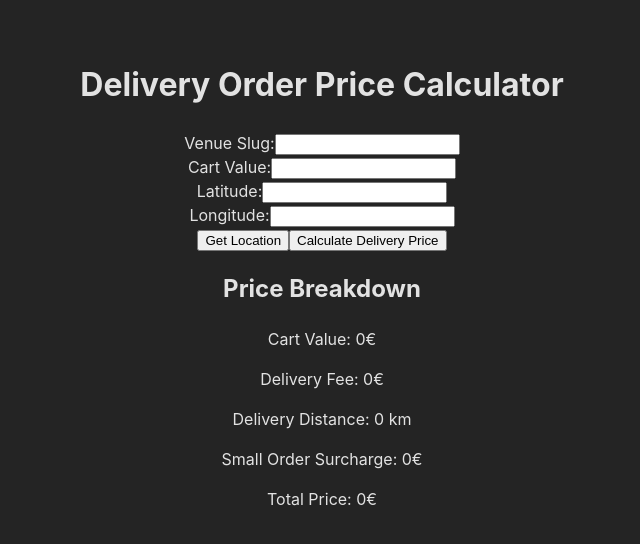
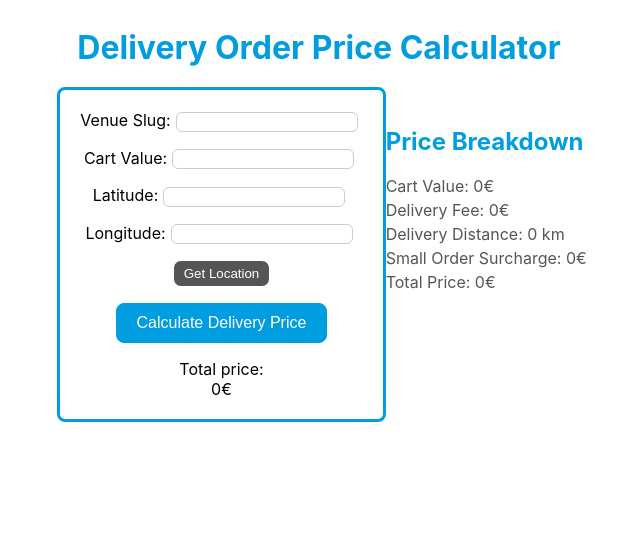
Before and after one commit to ito-miyuki/delivery-order-price-calculator, a React (Vite) app: page / in a window 1280 px wide. Shown: the top 544 px of the page, without its empty margins (318-958 px from the left). Built offline with nearby package versions, Linux system fonts and the light colour scheme.

Commit message:
added basic styling

```diff
--- a/src/App.css
+++ b/src/App.css
@@ -1,10 +1,24 @@
 #root {
   max-width: 1280px;
   margin: 0 auto;
-  padding: 2rem;
-  text-align: center;
+  padding: 0px;
+  background-color: white;
+  display: flex;
+  flex-direction: column;
+  align-items: center;
+  /* height: 100vh; */
 }
 
+h1 {
+  color: #009de0;
+  margin: 20px;
+}
+
+.wrapper {
+  display: flex;
+  justify-content: space-between;
+  width: 100%;
+}
 
 /* @keyframes logo-spin {
   from {
@@ -15,8 +29,8 @@
   }
 } */
 
-@media (prefers-reduced-motion: no-preference) {
-  a:nth-of-type(2) .logo {
-    animation: logo-spin infinite 20s linear;
+@media only screen and (max-width: 768px) {
+  .wrapper {
+    flex-direction: column;
   }
 }
--- a/src/App.tsx
+++ b/src/App.tsx
@@ -32,6 +32,7 @@ function App() {
             <header>
                 <h1>Delivery Order Price Calculator</h1>
             </header>
+            <div className='wrapper'>
                 <Form
                     venue={venue}
                     setVenue={setVenue}
@@ -43,6 +44,7 @@ function App() {
                     setLongitude={setLongitude}
                     // setOrderMinimum={setOrderMinimum}
                     updateFeesState={updateFeesState}
+                    total={total}
                 />
                 <DeliveryPrice
                     cartValue={cartValue}
@@ -51,6 +53,7 @@ function App() {
                     surcharge={surcharge}
                     total={total}
                 />
+            </div>
         </div>
     );
 }
--- /dev/null
+++ b/src/components/DeliveryPrice.css
@@ -0,0 +1,13 @@
+.delivery-price-container {
+    margin: 20px auto;
+}
+
+h2 {
+    color: #009de0;;
+}
+
+.delivery-price-container p {
+    margin: 4px 0;
+    font-size: 16px;
+    color: #555;
+}
--- a/src/components/DeliveryPrice.tsx
+++ b/src/components/DeliveryPrice.tsx
@@ -1,3 +1,5 @@
+import "./DeliveryPrice.css"
+
 type DeliveryPriceProps = {
     cartValue: number | null;
     deliveryFee: number;
@@ -14,7 +16,7 @@ function DeliveryPrice({
     total,
 }: DeliveryPriceProps) {
     return (
-        <div>
+        <div className="delivery-price-container">
             <h2>Price Breakdown</h2>
             <p>Cart Value: {cartValue ?? 0}€</p>
             <p>Delivery Fee: {deliveryFee}€</p>
--- /dev/null
+++ b/src/components/Form.css
@@ -0,0 +1,91 @@
+.form-container {
+    background-color: white;
+    border: solid;
+    border-color: rgba(0,157,224);
+    border-width: medium;
+    border-radius: 8px;
+    display: flex;
+    justify-content: center;
+    height: auto;
+    width: auto;
+    max-width: 600px;
+}
+
+.form{
+    display: flex;
+    flex-direction: column;
+    align-items: center;
+    padding: 20px;
+    gap: 16px;
+}
+
+input {
+    padding: 1.5px;
+    border-radius: 6px;
+    border: 1px solid #ccc;
+    margin-left: 5px;
+    margin-right: 5px;
+}
+
+.delivery-price {
+    text-align: center;
+    display: flex;
+    flex-direction: column;
+}
+
+button {
+    border: 1px solid;
+    border-radius: 8px;
+    color: white;
+    cursor: pointer;
+}
+
+.submit-button {
+    background-color: rgba(0,157,224);
+    border: 1px solid;
+    border-color: rgba(0,157,224);
+    border-radius: 8px;
+    color: white;
+    padding: 10px 20px;
+    font-size: 16px;
+    font-weight: 500;
+}
+
+.location-button {
+    background-color: rgba(85,85,85);
+    padding: 5px 10px;
+}
+
+
+.submit-button:hover {
+    background-color: rgba(0,157,224,0.8);
+    transform: scale(1.05);
+}
+
+.location-button:hover {
+    background-color: rgba(85,85,85,0.8);
+    transform: scale(1.05);
+}
+
+
+@media only screen and (max-width: 768px) {
+
+    .form{
+        padding: 20px;
+        gap: 16px;
+    }
+
+    input {
+        padding: 1.5px;
+        border-radius: 6px;
+        border: 1px solid #ccc;
+        margin-left: 5px;
+        margin-right: 5px;
+    }
+
+    .delivery-price {
+        text-align: center;
+        display: flex;
+        flex-direction: column;
+    }
+}
--- a/src/components/Form.tsx
+++ b/src/components/Form.tsx
@@ -2,6 +2,7 @@ import React from "react";
 import calculateFee from "../utils/calculateFee";
 import fetchVenue from "../utils/fetchVenue";
 import { FeeCalculationResult } from "../utils/calculateFee";
+import "./Form.css"
 
 type FormProps = {
     venue: string | undefined;
@@ -14,6 +15,7 @@ type FormProps = {
     setLongitude: React.Dispatch<React.SetStateAction<number | null>>;
     // setOrderMinimum: React.Dispatch<React.SetStateAction<number>>;
     updateFeesState: (result: FeeCalculationResult) => void;
+    total: number | null
 };
 
 function Form({
@@ -27,6 +29,7 @@ function Form({
     setLongitude,
     // setOrderMinimum,
     updateFeesState,
+    total
 }: FormProps) {
 
     const handleGetLocation = (e: React.MouseEvent) => {
@@ -80,7 +83,8 @@ function Form({
     };
 
     return (
-        <form onSubmit={handleSubmit}>
+        <div className="form-container">
+            <form className="form" onSubmit={handleSubmit}>
                 <div>
                     <label>Venue Slug:</label>
                     <input
@@ -113,11 +117,16 @@ function Form({
                         onChange={(e) => setLongitude(Number(e.target.value))}
                     />
                 </div>
-            <button type="button" onClick={handleGetLocation}>
+                <button className="location-button" type="button" onClick={handleGetLocation}>
                     Get Location
                 </button>
-            <button type="submit">Calculate Delivery Price</button>
+                <button className="submit-button"type="submit">Calculate Delivery Price</button>
+                <div className="delivery-price">
+                    <span>Total price:</span>
+                    <span className="price">{total}€</span>
+                </div>
             </form>
+        </div>
     );
 }
 
--- a/src/index.css
+++ b/src/index.css
@@ -1,27 +1,12 @@
 :root {
-  font-family: Inter, system-ui, Avenir, Helvetica, Arial, sans-serif;
-  line-height: 1.5;
+  font-family: Inter, ystem-ui, Avenir, Helvetica, Arial, sans-serif;
   font-weight: 400;
-
-  color-scheme: light dark;
-  color: rgba(255, 255, 255, 0.87);
-  background-color: #242424;
-
-  font-synthesis: none;
-  text-rendering: optimizeLegibility;
-  -webkit-font-smoothing: antialiased;
-  -moz-osx-font-smoothing: grayscale;
+  color: black;
+  background-color: white;
+  font-synthesis: none; /* when there is no bold/italic etc in the specified font, it doesn't do anything*/
+  height: 100%;
 }
 
-/* @media (prefers-color-scheme: light) {
-  :root {
-    color: #213547;
-    background-color: #ffffff;
-  }
-  a:hover {
-    color: #747bff;
-  }
-  button {
-    background-color: #f9f9f9;
-  }
+/* @media only screen and (max-width: 768px) {
+
 } */
```
Lines whose indentation alone changed are shown as unchanged.
